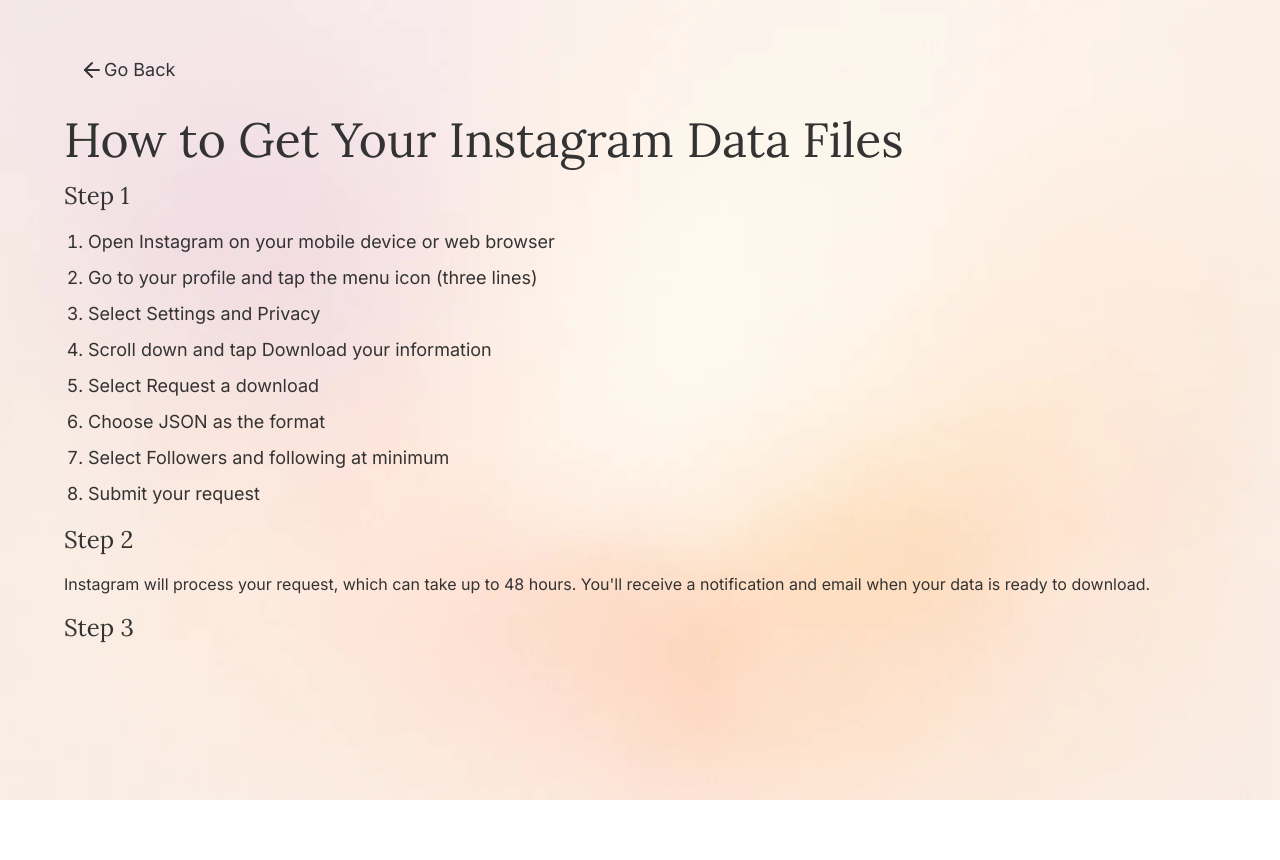
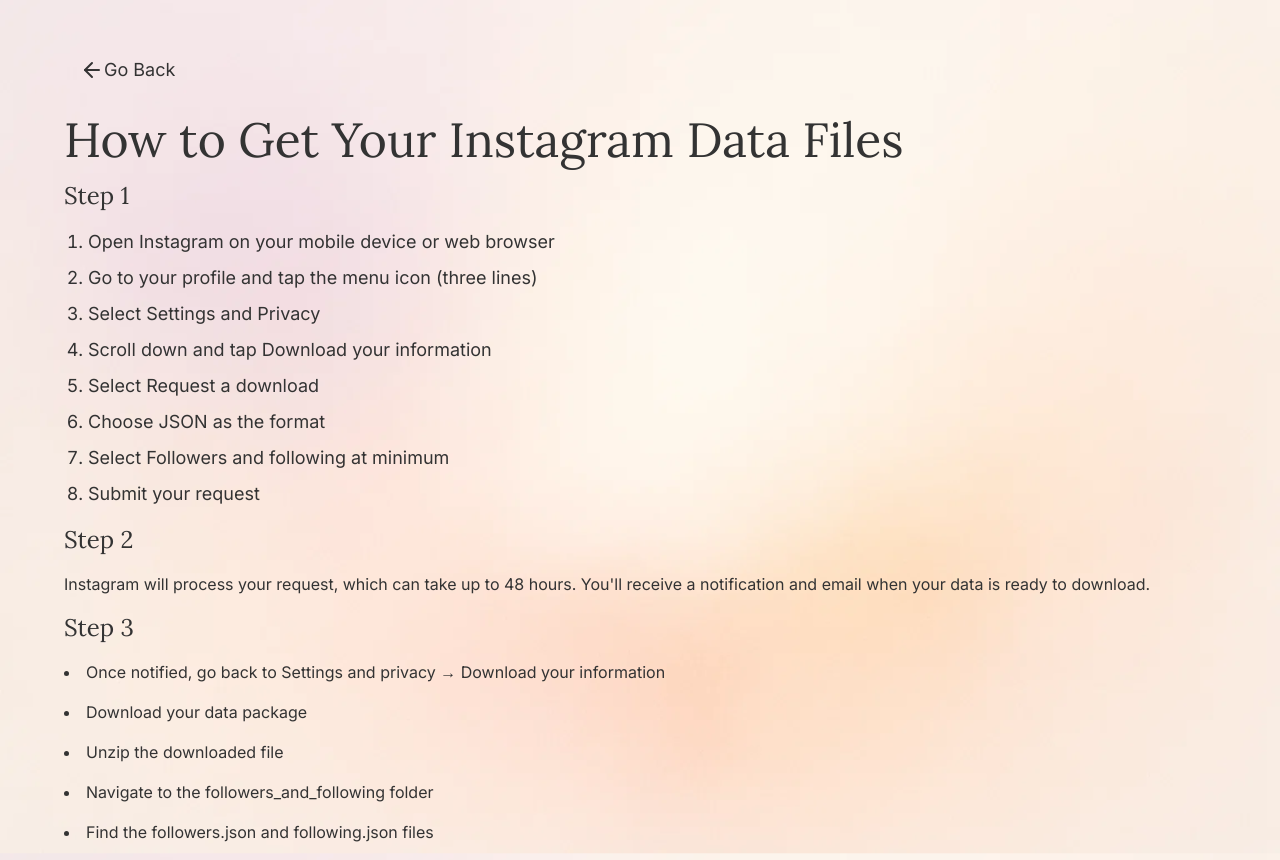
Before and after one commit to Eric-Zhang-Developer/follow-diff, a Next.js app: page /tutorial in a window 1280 px wide. Before the commit the page ends 800 px from the top, so only its background shows below. Built offline with nearby package versions, Linux system fonts and the light colour scheme.

Commit message:
feat: step 3 instructions

```diff
--- a/src/app/tutorial/page.tsx
+++ b/src/app/tutorial/page.tsx
@@ -37,6 +37,11 @@ export default function Tutorial() {
 
         <section className="space-y-4">
           <h2 className="font-main text-2xl">Step 3</h2>
+          <li>Once notified, go back to Settings and privacy → Download your information</li>
+          <li>Download your data package</li>
+          <li>Unzip the downloaded file</li>
+          <li>Navigate to the followers_and_following folder</li>
+          <li>Find the followers.json and following.json files</li>
         </section>
       </main>
     </div>
```
